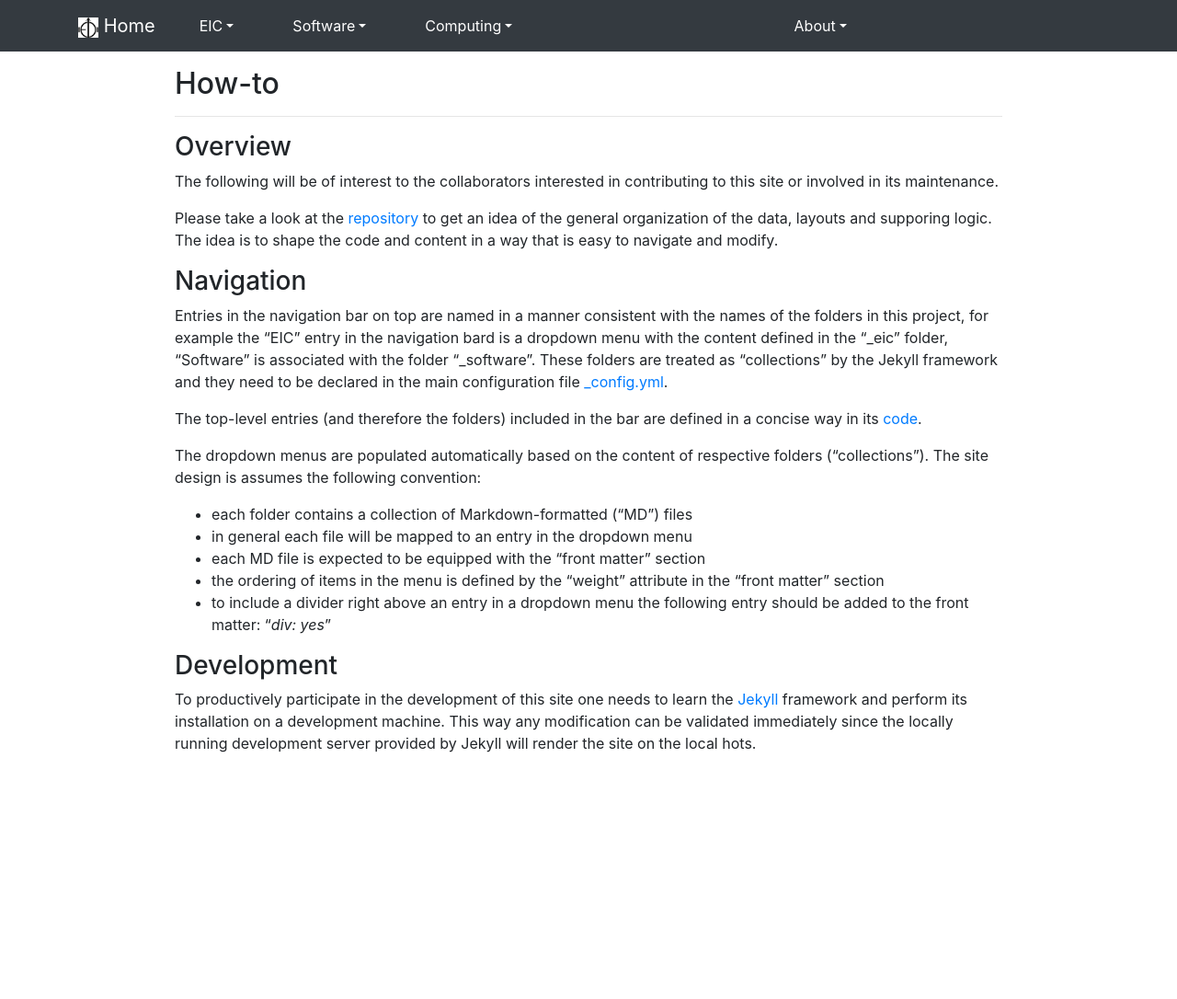
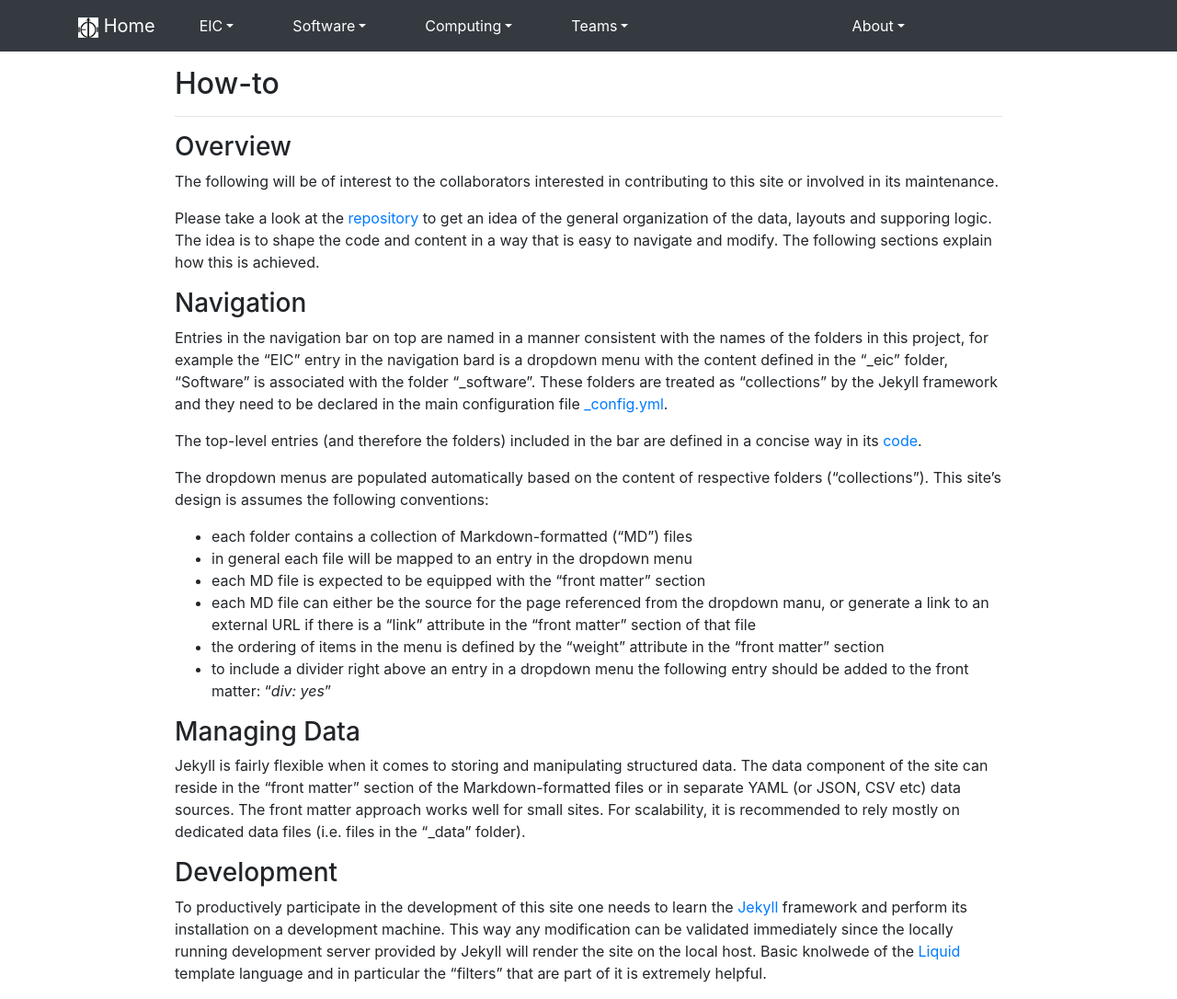
Before and after one commit to kkauder/eic.github.io, a Jekyll site: the page built from _about/howto.md, in a window 1280 px wide and 1086 px high. Shown: the whole window at 92% size. Built offline with Jekyll 4.4.1, drawn with Linux system fonts in a browser that asks for light colours; nearby versions of some CDN libraries.

Commit message:
Rounding up the navbar and improving the "howto"

```diff
--- a/_about/howto.md
+++ b/_about/howto.md
@@ -14,7 +14,7 @@ site or involved in its maintenance.
 Please take a look at the <a href="https://github.com/eic/eic.github.io" target="_blank">repository</a>
 to get an idea of the general organization of the data, layouts and supporing logic.
 The idea is to shape the code and content in a way that is easy to navigate
-and modify.
+and modify. The following sections explain how this is achieved.
 
 ### Navigation
 Entries in the navigation bar on top are named in a manner
@@ -29,13 +29,22 @@ entries (and therefore the folders) included in the bar are defined in a concise
 <a href="https://github.com/eic/eic.github.io/blob/master/_includes/layouts/navbar.html" target="_blank">code</a>.
 
 The dropdown menus are populated automatically based on the content of respective folders ("collections").
-The site design is assumes the following convention:
+This site's design is assumes the following conventions:
 * each folder contains a collection of Markdown-formatted ("MD") files
 * in general each file will be mapped to an entry in the dropdown menu
 * each MD file is expected to be equipped with the "front matter" section
+* each MD file can either be the source for the page referenced from the dropdown manu, or generate a link to
+an external URL if there is a "link" attribute in the "front matter" section of that file
 * the ordering of items in the menu is defined by the "weight" attribute in the "front matter" section
 * to include a divider right above an entry in a dropdown menu the following entry should be added
 to the front matter: "*div: yes*"
+
+### Managing Data
+Jekyll is fairly flexible when it comes to storing and manipulating structured data.
+The data component of the site can reside in the "front matter" section of the Markdown-formatted
+files or in separate YAML (or JSON, CSV etc) data sources. The front matter approach works well
+for small sites. For scalability, it is recommended to rely mostly on dedicated data files (i.e.
+files in the "_data" folder).
 
 ### Development
 
@@ -43,4 +52,5 @@ To productively participate in the development of this site one needs to learn t
 <a href="http://jekyllrb.com/">Jekyll</a> framework and perform its installation on
 a development machine. This way any modification can be validated immediately since
 the locally running development server provided by Jekyll will render the site
-on the local hots.
+on the local host. Basic knolwede of the <a href="https://shopify.github.io/liquid/" target="_blank">
+Liquid</a> template language and in particular the "filters" that are part of it is extremely helpful.
--- a/_config.yml
+++ b/_config.yml
@@ -36,6 +36,9 @@ collections:
   computing:
     output: true
     permalink: /computing/:title.html
+  teams:
+    output: true
+    permalink: /teams/:title.html
   about:
     output: true
     permalink: /about/:title.html
--- a/_includes/layouts/navbar.html
+++ b/_includes/layouts/navbar.html
@@ -12,6 +12,7 @@
 	{% include layouts/autodrop.md title='EIC' what=site.eic %}
 	{% include layouts/autodrop.md title='Software' what=site.software %}
 	{% include layouts/autodrop.md title='Computing' what=site.computing %}
+	{% include layouts/autodrop.md title='Teams' what=site.teams %}
       </ul>
       <ul class="navbar-nav mr-auto text-right">
 	{% include layouts/autodrop.md title='About'	what=site.about %}
```
Also changed, not shown: _teams/overview.md (added, +11 -0 lines), _data/REAME.md (added).
